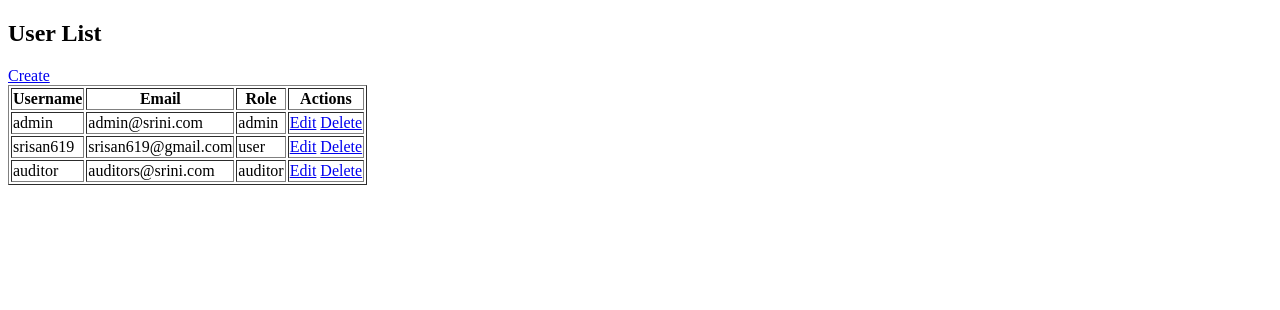
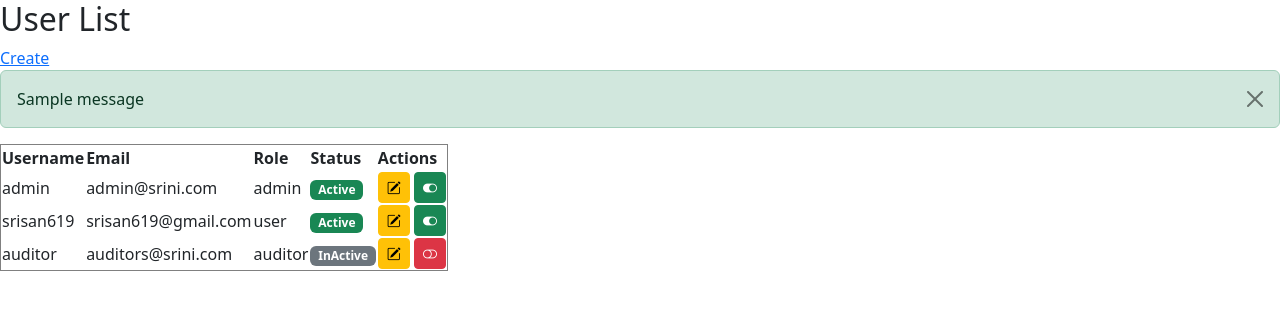
Before and after one commit to srisan619/sri_webie, a Django app: page /users/ in a window 1280 px wide. Shown: the top 310 px of the page. Run offline with Django 5.2, Linux system fonts and the light colour scheme; a user stored in the database is signed in; data comes from the database, SQL or seed files in the repository; both versions use the stored data as it was after the commit; one stand-in notice (Sample message) is shown.

Commit message:
User hard deletion changed to soft deletion, success and error messages displaying in view page

```diff
--- a/sri_webie/settings.py
+++ b/sri_webie/settings.py
@@ -119,3 +119,4 @@ USE_TZ = True
 
 STATIC_URL = 'static/'
 AUTH_USER_MODEL = 'users.User'
+LOGIN_URL = '/login/'
--- a/users/forms.py
+++ b/users/forms.py
@@ -6,3 +6,9 @@ class UserCreateForm(UserCreationForm):
     class Meta:
         model = User
         fields = ["username", "email", "role", "is_active"]
+
+
+class UserUpdateForm(forms.ModelForm):
+    class Meta:
+        model = User
+        fields = ["username", "email", "role", "is_active"]
--- a/users/templates/users/user_list.html
+++ b/users/templates/users/user_list.html
@@ -1,15 +1,29 @@
 <!DOCTYPE html>
 <html lang="en">
 <head>
+    <link href="https://cdn.jsdelivr.net/npm/bootstrap-icons/font/bootstrap-icons.css" rel="stylesheet">
+    <link href="https://cdn.jsdelivr.net/npm/bootstrap@5.3.2/dist/css/bootstrap.min.css" rel="stylesheet">
+
     <h2>User List</h2>
-    <a href="/users/create/">Create</a>
+    {% if request.user.role.role_name == "admin" %}
+        <a href="/users/create/">Create</a>
+    {% endif %}
 </head>
 <body>
+    {% if messages %}
+        {%for message in messages%}
+            <div class="alert alert-{{message.tags}} alert-dismissible fade show" role="alert">
+                {{ message }}
+                <button type="button" class="btn-close" data-bs-dismiss="alert"></button>
+            </div>
+        {%endfor%}
+    {%endif%}
     <table border="1">
         <tr>
             <th>Username</th>
             <th>Email</th>
             <th>Role</th>
+            <th>Status</th>
             <th>Actions</th>
         </tr>
 
@@ -18,10 +32,16 @@
             <td>{{u.username}}</td>
             <td>{{u.email}}</td>
             <td>{{u.role}}</td>
-            <td>
+            <td>{% if u.is_active%} <span class="badge bg-success">Active</span> {%else%} <span class="badge bg-secondary">InActive</span> {%endif%}</td>
+            <td class="text-center">
                 {% if request.user.role.role_name == "admin" %}
-                <a href="/users/{{u.id}}/edit/">Edit</a>
-                <a href="/users/{{u.id}}/delete/">Delete</a>
+                    <a href="/users/{{u.id}}/edit/" class="btn btn-sm btn-warning"><i class="bi bi-pencil-square"></i></a>
+                    <!-- <a href="/users/{{u.id}}/delete/">Delete</a> -->
+                    {% if u.is_active %}
+                        <a href="/users/{{u.id}}/toggle-status" class="btn btn-sm btn-success" title="Deactivate user"><i class="bi bi-toggle-on"></i></a>
+                    {%else%}
+                        <a href="/users/{{u.id}}/toggle-status" class="btn btn-sm btn-danger" title="Activate user"><i class="bi bi-toggle-off"></i></a>
+                    {% endif %}
                 {% endif %}
             </td>
         </tr>
--- a/users/urls.py
+++ b/users/urls.py
@@ -1,9 +1,14 @@
 from django.urls import path
-from .views import dashboard, user_login, user_logout, user_list
+from .views import dashboard, user_login, user_logout, user_list,user_create,user_update,user_toggle_status#, user_delete
 
 urlpatterns=[
+    path('', dashboard, name="home"),
     path('dashboard/', dashboard, name="dashboard"),
     path('login/', user_login, name="login"),
     path('logout/', user_logout, name="logout"),
     path('users/', user_list, name="user_list"),
+    path('users/create/', user_create, name="user_create"),
+    path('users/<pk>/edit/', user_update, name="user_update"),
+    # path('users/<pk>/delete/', user_delete, name="user_delete"),
+    path('users/<pk>/toggle-status/', user_toggle_status, name="user_toggle_status")
 ]
--- a/users/views.py
+++ b/users/views.py
@@ -1,16 +1,15 @@
-from django.shortcuts import render, redirect
+from django.shortcuts import render, redirect, get_object_or_404
 from django.http import HttpResponse, HttpResponseForbidden
 from django.contrib.auth import authenticate, login, logout
 from django.contrib.auth.decorators import login_required
 from .models import AuditLog, User
+from .forms import UserCreateForm, UserUpdateForm
+from django.contrib import messages
 
 def dashboard(request):
-    if request.user.is_authenticated and request.user.role:
-        if request.user.role.role_name == "admin":
-            return HttpResponse("Welcome Admin")
-        elif request.user.role.role_name == "auditor":
-            return HttpResponse("Welcome Auditor(Read only)")
-    return HttpResponse("Welcome user")
+    if not request.user.is_authenticated:
+        return redirect('login')
+    return render(request, 'users/dashboard.html')
 
 def user_login(request):
     if request.method == 'POST':
@@ -77,3 +76,59 @@ def user_list(request):
 
     users = User.objects.all()
     return render(request, "users/user_list.html", {"users": users})
+
+@login_required
+def user_create(request):
+    if not is_admin(request.user):
+        return HttpResponseForbidden("Admins only can access")
+
+    form = UserCreateForm(request.POST or None)
+    if form.is_valid():
+        user = form.save()
+        messages.success(request, f"User {user.username} created successfully.")
+        return redirect("user_list")
+
+    return render(request, "users/user_form.html", {"form": form})
+
+
+@login_required
+def user_update(request, pk):
+    if not is_admin(request.user):
+        return HttpResponseForbidden("Admins only can access")
+
+    user = get_object_or_404(User, pk=pk)
+    form = UserUpdateForm(request.POST or None, instance=user)
+
+    if form.is_valid():
+        user = form.save()
+        messages.success(request, f"User {user.username} updated successfully.")
+        return redirect("user_list")
+
+    return render(request, "users/user_form.html", {"form": form})
+
+# @login_required
+# def user_delete(request, pk):
+#     if not is_admin(request.user):
+#         return HttpResponseForbidden("Admins only can access")
+
+#     user = get_object_or_404(User, pk=pk)
+#     user.delete()
+#     return redirect("user_list")
+
+@login_required
+def user_toggle_status(request, pk):
+    if not is_admin(request.user):
+        return HttpResponseForbidden("Admins only can access")
+
+    user = get_object_or_404(User, pk=pk)
+
+    #prevent admin from deactivating himself
+    if user==request.user:
+        messages.warning(request, "You cannot deactivated your own account.")
+        return redirect("user_list")
+
+    user.is_active = not user.is_active
+
+    messages.success(request, f"User {user.username} {'activated' if user.is_active else 'deactivated'} successfully.")
+    user.save()
+    return redirect("user_list")
```
Also changed, not shown: users/templates/users/dashboard.html (+6 -1 lines), users/templates/users/user_form.html (added, +17 -0 lines), db.sqlite3.
